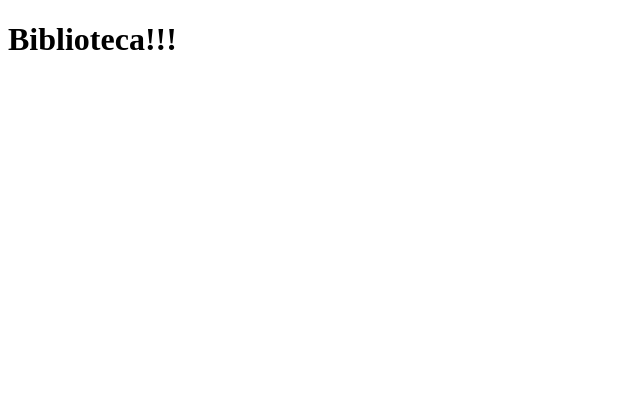
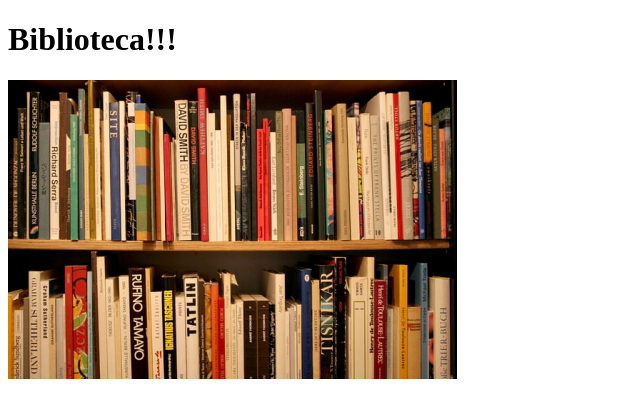
Before and after one commit to talessouza/biblioteca, a plain HTML site: page build/web/index.html in a window 1280 px wide. Shown: the whole page, without its empty margins (0-640 px from the left). Drawn offline with Linux system fonts and the light colour scheme.

Commit message:
versão 3 - com img

```diff
--- a/build/web/index.html
+++ b/build/web/index.html
@@ -5,5 +5,6 @@
     </head>
     <body>
         <h1>Biblioteca!!!</h1>
+        <img src="biblioteca.png"  alt="Biblioteca"/>
     </body>
 </html>
```
Also changed, not shown: web/index.html (+1 -0 lines), build/web/biblioteca.PNG (added), web/biblioteca.PNG (added).
